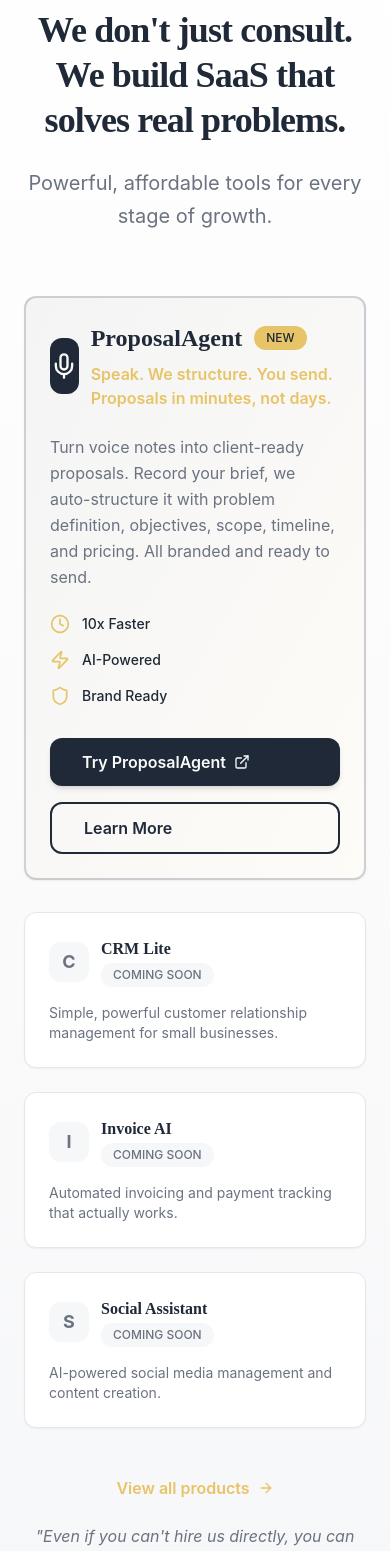
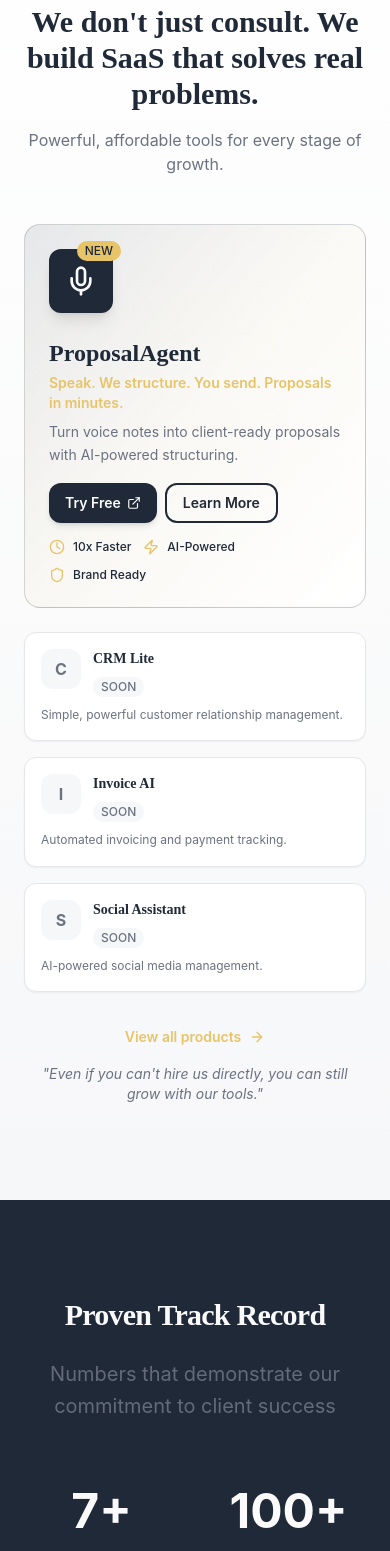
Before and after one commit to pascodinamic0/digni-digital, a React (Vite) app: page / in a window 390 px wide. Shown: the part 3860-5411 px from the top of the page. Built offline with nearby package versions, Linux system fonts and the light colour scheme.

Commit message:
Refactor product preview section

```diff
--- a/src/components/sections/ProductsPreview.tsx
+++ b/src/components/sections/ProductsPreview.tsx
@@ -5,73 +5,57 @@ const ProductsPreview = () => {
   return (
     <section className="section-padding bg-gradient-subtle">
       <div className="container-max">
-        <div className="text-center mb-16">
-          <div className="inline-block bg-accent/10 text-accent px-4 py-2 rounded-full text-sm font-medium mb-4 scroll-reveal">
+        <div className="text-center mb-12">
+          <div className="inline-block bg-accent/10 text-accent px-4 py-2 rounded-full text-sm font-medium mb-3 scroll-reveal">
             Our Products
           </div>
-          <h2 className="text-heading-1 mb-6 scroll-reveal">
+          <h2 className="text-3xl md:text-4xl font-bold mb-4 scroll-reveal">
             We don't just consult. We build SaaS that solves real problems.
           </h2>
-          <p className="text-subheading max-w-3xl mx-auto scroll-reveal">
+          <p className="text-muted-foreground max-w-2xl mx-auto scroll-reveal">
             Powerful, affordable tools for every stage of growth.
           </p>
         </div>
 
-        <div className="grid grid-cols-1 lg:grid-cols-3 gap-8">
-          {/* Featured Product: ProposalAgent */}
-          <div className="lg:col-span-2">
-            <div className="card-hover-lift bg-gradient-to-br from-primary/5 to-accent/5 border-2 border-primary/20 scroll-reveal">
-              <div className="flex items-center gap-3 mb-6">
-                <div className="w-14 h-14 bg-primary rounded-xl flex items-center justify-center">
-                  <Mic className="w-7 h-7 text-primary-foreground" />
+        {/* Featured Product - Compact */}
+        <div className="relative overflow-hidden rounded-2xl bg-gradient-to-br from-primary/10 via-accent/5 to-background border border-primary/20 p-6 md:p-8 mb-6 group hover:border-primary/40 transition-all scroll-reveal">
+          <div className="flex flex-col md:flex-row gap-6 items-start">
+            <div className="relative flex-shrink-0">
+              <div className="w-16 h-16 bg-primary rounded-xl flex items-center justify-center shadow-lg group-hover:scale-110 transition-transform">
+                <Mic className="w-8 h-8 text-primary-foreground" />
               </div>
+              <span className="absolute -top-2 -right-2 badge-new text-xs px-2 py-0.5">NEW</span>
+            </div>
+
+            <div className="flex-1 min-w-0">
+              <div className="flex flex-col sm:flex-row sm:items-start sm:justify-between gap-4 mb-4">
                 <div>
-                  <div className="flex items-center gap-3 mb-2">
-                    <h3 className="text-2xl font-bold text-foreground">ProposalAgent</h3>
-                    <span className="badge-new">NEW</span>
-                  </div>
-                  <p className="text-accent font-semibold">
-                    Speak. We structure. You send. Proposals in minutes, not days.
+                  <h3 className="text-2xl font-bold text-foreground mb-1">ProposalAgent</h3>
+                  <p className="text-accent font-semibold text-sm mb-2">
+                    Speak. We structure. You send. Proposals in minutes.
+                  </p>
+                  <p className="text-muted-foreground text-sm leading-relaxed">
+                    Turn voice notes into client-ready proposals with AI-powered structuring.
                   </p>
                 </div>
-              </div>
 
-              <p className="text-muted-foreground mb-6 leading-relaxed">
-                Turn voice notes into client-ready proposals. Record your brief, we auto-structure it with problem definition, objectives, scope, timeline, and pricing. All branded and ready to send.
-              </p>
-
-              <div className="grid grid-cols-1 sm:grid-cols-3 gap-4 mb-8">
-                <div className="flex items-center gap-3">
-                  <Clock className="w-5 h-5 text-accent" />
-                  <span className="text-sm font-medium">10x Faster</span>
-                </div>
-                <div className="flex items-center gap-3">
-                  <Zap className="w-5 h-5 text-accent" />
-                  <span className="text-sm font-medium">AI-Powered</span>
-                </div>
-                <div className="flex items-center gap-3">
-                  <Shield className="w-5 h-5 text-accent" />
-                  <span className="text-sm font-medium">Brand Ready</span>
-                </div>
-              </div>
-
-              <div className="flex flex-col sm:flex-row gap-4">
+                <div className="flex gap-2 flex-shrink-0">
                   <a
                     href="https://www.voicetoproposal.ai"
                     target="_blank"
                     rel="noopener noreferrer"
-                  className="btn-primary flex items-center gap-2"
+                    className="btn-primary text-sm px-4 py-2 flex items-center gap-1.5 whitespace-nowrap"
                     data-cta="primary"
                     data-entity="products-preview"
                   >
-                  Try ProposalAgent
-                  <ExternalLink className="w-4 h-4" />
+                    Try Free
+                    <ExternalLink className="w-3.5 h-3.5" />
                   </a>
                   <a
                     href="https://www.voicetoproposal.ai"
                     target="_blank"
                     rel="noopener noreferrer"
-                  className="btn-secondary"
+                    className="btn-secondary text-sm px-4 py-2 whitespace-nowrap"
                     data-cta="secondary"
                     data-entity="products-preview"
                   >
@@ -79,73 +63,86 @@ const ProductsPreview = () => {
                   </a>
                 </div>
               </div>
+
+              <div className="flex flex-wrap gap-3">
+                <div className="flex items-center gap-2">
+                  <Clock className="w-4 h-4 text-accent" />
+                  <span className="text-xs font-medium">10x Faster</span>
                 </div>
-
-          {/* Coming Soon Products */}
-          <div className="space-y-6">
-            <div className="card-premium scroll-reveal">
-              <div className="flex items-center gap-3 mb-4">
-                <div className="w-10 h-10 bg-muted rounded-lg flex items-center justify-center">
-                  <span className="text-muted-foreground font-bold text-lg">C</span>
+                <div className="flex items-center gap-2">
+                  <Zap className="w-4 h-4 text-accent" />
+                  <span className="text-xs font-medium">AI-Powered</span>
                 </div>
-                <div>
-                  <h4 className="font-semibold text-foreground">CRM Lite</h4>
-                  <span className="badge-coming-soon">COMING SOON</span>
+                <div className="flex items-center gap-2">
+                  <Shield className="w-4 h-4 text-accent" />
+                  <span className="text-xs font-medium">Brand Ready</span>
                 </div>
               </div>
-              <p className="text-muted-foreground text-sm">
-                Simple, powerful customer relationship management for small businesses.
-              </p>
-            </div>
-
-            <div className="card-premium scroll-reveal">
-              <div className="flex items-center gap-3 mb-4">
-                <div className="w-10 h-10 bg-muted rounded-lg flex items-center justify-center">
-                  <span className="text-muted-foreground font-bold text-lg">I</span>
-                </div>
-                <div>
-                  <h4 className="font-semibold text-foreground">Invoice AI</h4>
-                  <span className="badge-coming-soon">COMING SOON</span>
-                </div>
-              </div>
-              <p className="text-muted-foreground text-sm">
-                Automated invoicing and payment tracking that actually works.
-              </p>
-            </div>
-
-            <div className="card-premium scroll-reveal">
-              <div className="flex items-center gap-3 mb-4">
-                <div className="w-10 h-10 bg-muted rounded-lg flex items-center justify-center">
-                  <span className="text-muted-foreground font-bold text-lg">S</span>
-                </div>
-                <div>
-                  <h4 className="font-semibold text-foreground">Social Assistant</h4>
-                  <span className="badge-coming-soon">COMING SOON</span>
-                </div>
-              </div>
-              <p className="text-muted-foreground text-sm">
-                AI-powered social media management and content creation.
-              </p>
             </div>
           </div>
         </div>
 
-        <div className="text-center mt-12">
+        {/* Coming Soon - Compact Grid */}
+        <div className="grid grid-cols-1 sm:grid-cols-3 gap-4 mb-8">
+          <div className="card-premium p-4 scroll-reveal group hover:border-accent/30 transition-all">
+            <div className="flex items-start gap-3 mb-2">
+              <div className="w-10 h-10 bg-muted rounded-lg flex items-center justify-center flex-shrink-0">
+                <span className="text-muted-foreground font-bold">C</span>
+              </div>
+              <div className="min-w-0">
+                <h4 className="font-semibold text-foreground text-sm mb-1">CRM Lite</h4>
+                <span className="badge-coming-soon text-xs px-2 py-0.5">SOON</span>
+              </div>
+            </div>
+            <p className="text-muted-foreground text-xs leading-relaxed">
+              Simple, powerful customer relationship management.
+            </p>
+          </div>
+
+          <div className="card-premium p-4 scroll-reveal group hover:border-accent/30 transition-all">
+            <div className="flex items-start gap-3 mb-2">
+              <div className="w-10 h-10 bg-muted rounded-lg flex items-center justify-center flex-shrink-0">
+                <span className="text-muted-foreground font-bold">I</span>
+              </div>
+              <div className="min-w-0">
+                <h4 className="font-semibold text-foreground text-sm mb-1">Invoice AI</h4>
+                <span className="badge-coming-soon text-xs px-2 py-0.5">SOON</span>
+              </div>
+            </div>
+            <p className="text-muted-foreground text-xs leading-relaxed">
+              Automated invoicing and payment tracking.
+            </p>
+          </div>
+
+          <div className="card-premium p-4 scroll-reveal group hover:border-accent/30 transition-all">
+            <div className="flex items-start gap-3 mb-2">
+              <div className="w-10 h-10 bg-muted rounded-lg flex items-center justify-center flex-shrink-0">
+                <span className="text-muted-foreground font-bold">S</span>
+              </div>
+              <div className="min-w-0">
+                <h4 className="font-semibold text-foreground text-sm mb-1">Social Assistant</h4>
+                <span className="badge-coming-soon text-xs px-2 py-0.5">SOON</span>
+              </div>
+            </div>
+            <p className="text-muted-foreground text-xs leading-relaxed">
+              AI-powered social media management.
+            </p>
+          </div>
+        </div>
+
+        <div className="text-center">
           <Link
             to="/products"
-            className="inline-flex items-center gap-2 text-accent hover:text-accent-dark font-semibold transition-colors scroll-reveal"
+            className="inline-flex items-center gap-2 text-accent hover:text-accent-dark font-semibold transition-colors scroll-reveal text-sm"
             data-cta="tertiary"
             data-entity="products-preview"
           >
             View all products
             <ArrowRight className="w-4 h-4" />
           </Link>
-
-          <div className="mt-6 max-w-2xl mx-auto">
-            <p className="text-muted-foreground italic scroll-reveal">
+          <p className="text-muted-foreground italic text-sm mt-4 scroll-reveal">
             "Even if you can't hire us directly, you can still grow with our tools."
           </p>
-          </div>
         </div>
       </div>
     </section>
```
Lines whose indentation alone changed are shown as unchanged.
